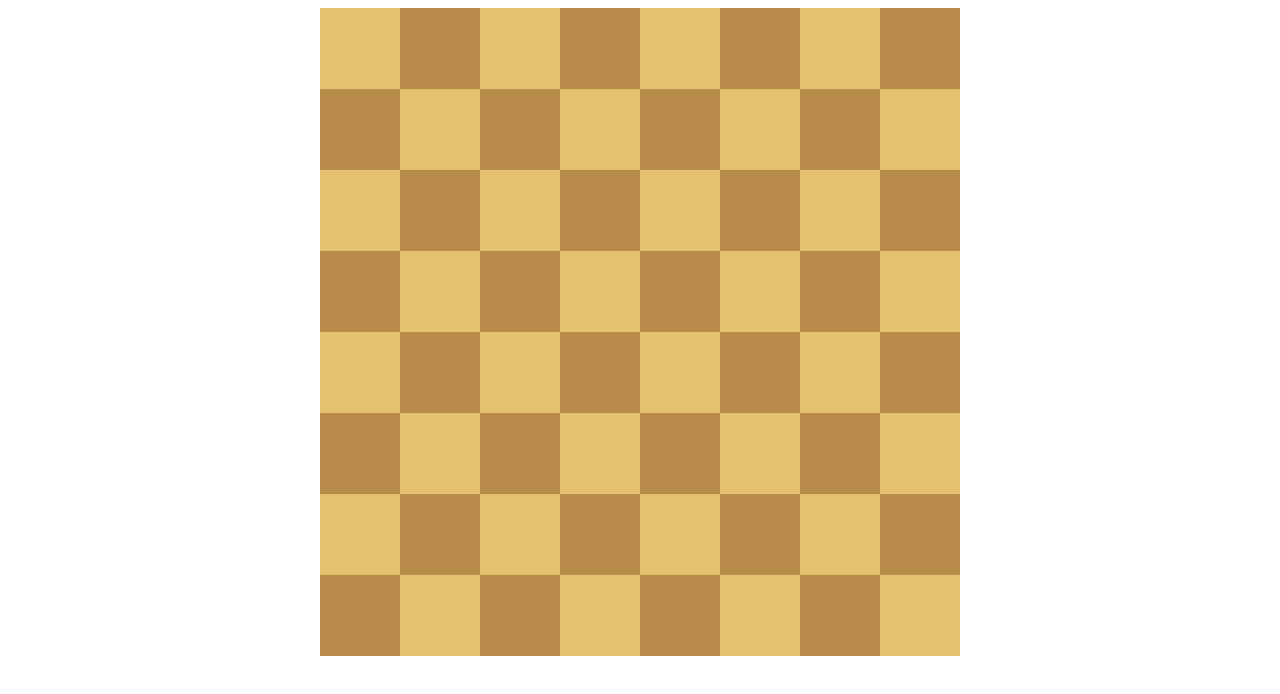
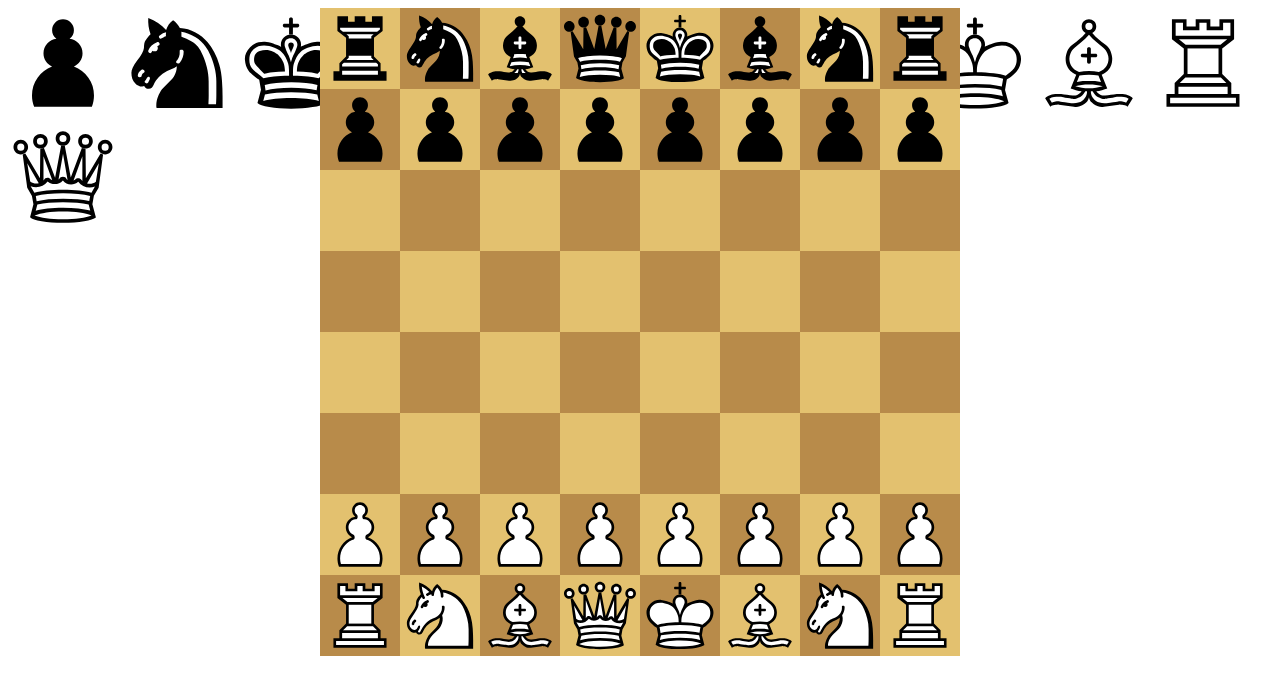
Before and after one commit to george-maoo/chess, a website with bundled scripts: page public/index.html in a window 1280 px wide. Both pictures are taken after a click on the button 360 px from the left and 48 px from the top of the page. Built offline with nearby package versions, Linux system fonts and the light colour scheme; files whose address does not match are found by name.

Commit message:
Create working/somewhat playable chess game in browser

```diff
--- a/public/index.html
+++ b/public/index.html
@@ -13,5 +13,17 @@
   </head>
   <body>
     <div id="root"></div>
+    <img src="../src/img/pieces/bp.svg" id="bp.svg" alt="" />
+    <img src="../src/img/pieces/bn.svg" id="bn.svg" alt="" />
+    <img src="../src/img/pieces/bk.svg" id="bk.svg" alt="" />
+    <img src="../src/img/pieces/bb.svg" id="bb.svg" alt="" />
+    <img src="../src/img/pieces/br.svg" id="br.svg" alt="" />
+    <img src="../src/img/pieces/bq.svg" id="bq.svg" alt="" />
+    <img src="../src/img/pieces/wp.svg" id="wp.svg" alt="" />
+    <img src="../src/img/pieces/wn.svg" id="wn.svg" alt="" />
+    <img src="../src/img/pieces/wk.svg" id="wk.svg" alt="" />
+    <img src="../src/img/pieces/wb.svg" id="wb.svg" alt="" />
+    <img src="../src/img/pieces/wr.svg" id="wr.svg" alt="" />
+    <img src="../src/img/pieces/wq.svg" id="wq.svg" alt="" />
   </body>
 </html>
--- a/public/styles.css
+++ b/public/styles.css
@@ -9,7 +9,7 @@
 
 #board-tile {
   z-index: 10;
-  height: 80px;
+  height: 78px;
   width: 80px;
   border: none;
   background: transparent;
--- a/src/index.js
+++ b/src/index.js
@@ -1,10 +1,7 @@
 import Board from "./board.js";
-import Game from "./game.js";
 
 const board = new Board();
 board.initializeBoard();
-
-const game = new Game(board);
 
 const root = document.getElementById("root");
 
@@ -19,21 +16,47 @@ root.appendChild(canvas);
 const boardDisplay = document.createElement("div");
 boardDisplay.setAttribute("id", "chess-board");
 
-let count = 0;
+let pieceSelected = false;
 const x = [];
+let currentPlayer = "white";
+
+const swapPlayers = () => {
+  currentPlayer = currentPlayer === "white" ? "black" : "white";
+};
 
 const gamePlayFunc = (loc) => {
-  if (count === 0) {
-    if (board.atLocation(loc) === null) return;
-    count += 1;
+  if (!pieceSelected) {
+    const piece = board.atLocation(loc);
+    if (piece === null) return;
+
+    if (piece.color !== currentPlayer) {
+      console.log("It is not your turn");
+      return;
+    }
+
+    pieceSelected = true;
     x.push(loc);
+    highlightMoves(piece);
+    console.log("Piece selected");
   } else {
     const startPos = x.pop();
     if (board.movePiece(startPos, loc)) {
-      renderBoard();
+      console.log("Piece moved");
+      swapPlayers();
+      if (board.isInCheck(currentPlayer)) {
+        console.log(`${currentPlayer} is in check!`);
+      }
+    } else {
+      console.log("Invalid move");
     }
-    console.log(board.isInCheckmate("black"));
-    count -= 1;
+    renderBoard();
+    drawPieces();
+    if (gameOver()) {
+      swapPlayers();
+      console.log(`Checkmate! ${currentPlayer} wins!`);
+      endGame();
+    }
+    pieceSelected = false;
   }
 };
 
@@ -49,24 +72,48 @@ for (let i = 0; i < 8; i++) {
 }
 
 const renderBoard = () => {
+  console.log(`It is ${currentPlayer}'s turn`);
   for (let i = 0; i < 8; i++) {
     for (let j = 0; j < 8; j++) {
       ctx.fillStyle =
         (i + j) % 2 === 1 ? "rgb(184,139,74)" : "rgb(227,193,111)";
       ctx.fillRect(i * 80, j * 81, 80, 81);
+    }
+  }
+};
 
-      const loc = board.atLocation([i, j]);
-      if (loc !== null) {
+const drawPieces = () => {
+  for (let i = 0; i < 8; i++) {
+    for (let j = 0; j < 8; j++) {
+      const piece = board.atLocation([i, j]);
+      if (piece !== null) {
         const img = new Image();
         img.onload = () => {
           ctx.drawImage(img, 80 * j, 81 * i, 80, 81);
         };
-        img.src = `./../src/${loc.pieceImage()}.svg`;
+        img.src = `./../src/img/pieces/${piece.pieceImage()}`;
       }
     }
   }
 };
 
+const highlightMoves = (piece) => {
+  ctx.strokeStyle = "maroon";
+  ctx.lineWidth = 3;
+  for (const [row, col] of board.legalMoves(piece)) {
+    ctx.strokeRect(col * 80, row * 81, 78, 80);
+  }
+};
+
+const gameOver = () => {
+  return board.isInCheckmate(currentPlayer);
+};
+
+const endGame = () => {
+  document.getElementById("chess-board").textContent = "";
+};
+
 renderBoard();
+drawPieces();
 
 root.appendChild(boardDisplay);
```
Also changed, not shown: src/test/pieces/pawn.test.js (+37 -37 lines), src/test/pieces/queen.test.js (+12 -4 lines).
